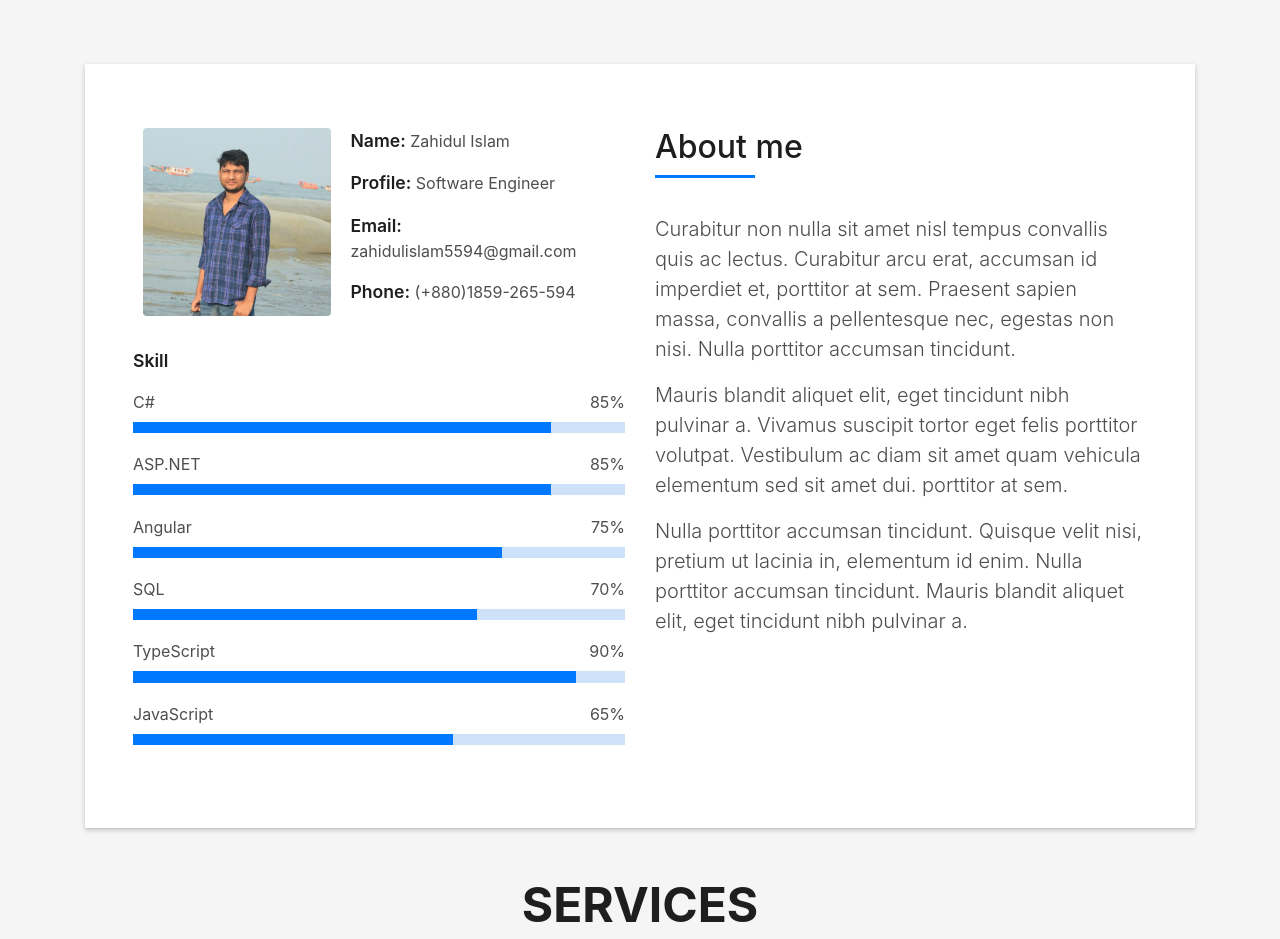
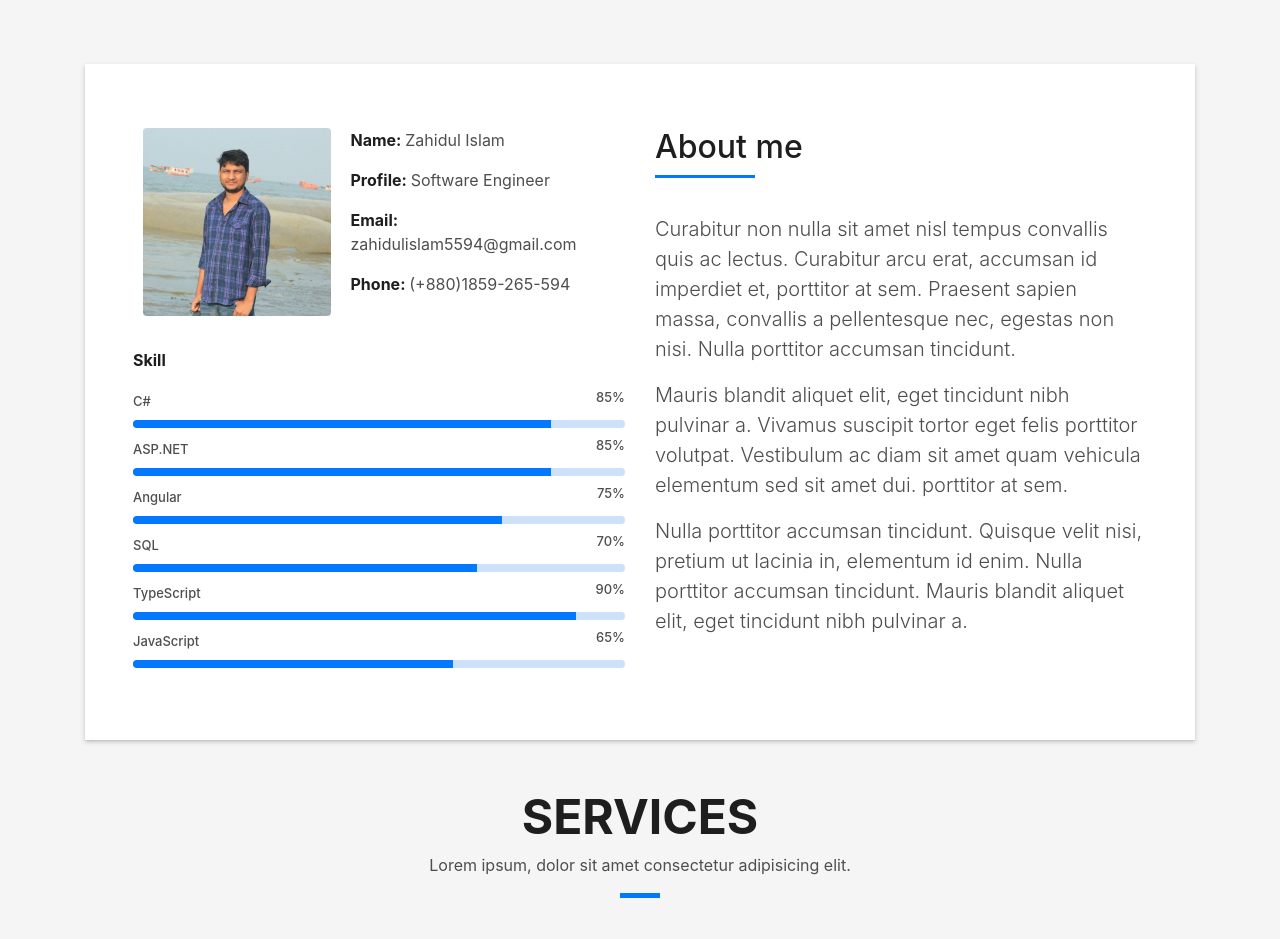
Before and after one commit to zahid94/zahid94.github.io, a plain HTML site: page index.html in a window 1280 px wide. Shown: the part 800-1739 px from the top of the page. Drawn offline with Linux system fonts and the light colour scheme; files whose address does not match are found by name.

Commit message:
customize fonts

```diff
--- a/css/style.css
+++ b/css/style.css
@@ -136,9 +136,9 @@ a:hover {
 /*--/ Title s /--*/
 
 .title-s {
-  font-weight: 600;
+  font-weight: 700;
   color: #1e1e1e;
-  font-size: 1.1rem;
+  font-size: 1rem;
 }
 
 /*--/ Title A /--*/
@@ -686,17 +686,19 @@ a:hover {
 
 .skill-mf span {
   color: #4e4e4e;
+  font-size: 13px;
+  font-weight: 500;
 }
 
 .skill-mf .progress {
   background-color: #cde1f8;
-  margin: .5rem 0 1.2rem 0;
-  border-radius: 0;
-  height: .7rem;
+  margin: .5rem 0 .5rem 0;
+  border-radius: 5px;
+  height: .5rem;
 }
 
 .skill-mf .progress .progress-bar {
-  height: .7rem;
+  height: .5rem;
   background-color: #0078ff;
 }
 
```
